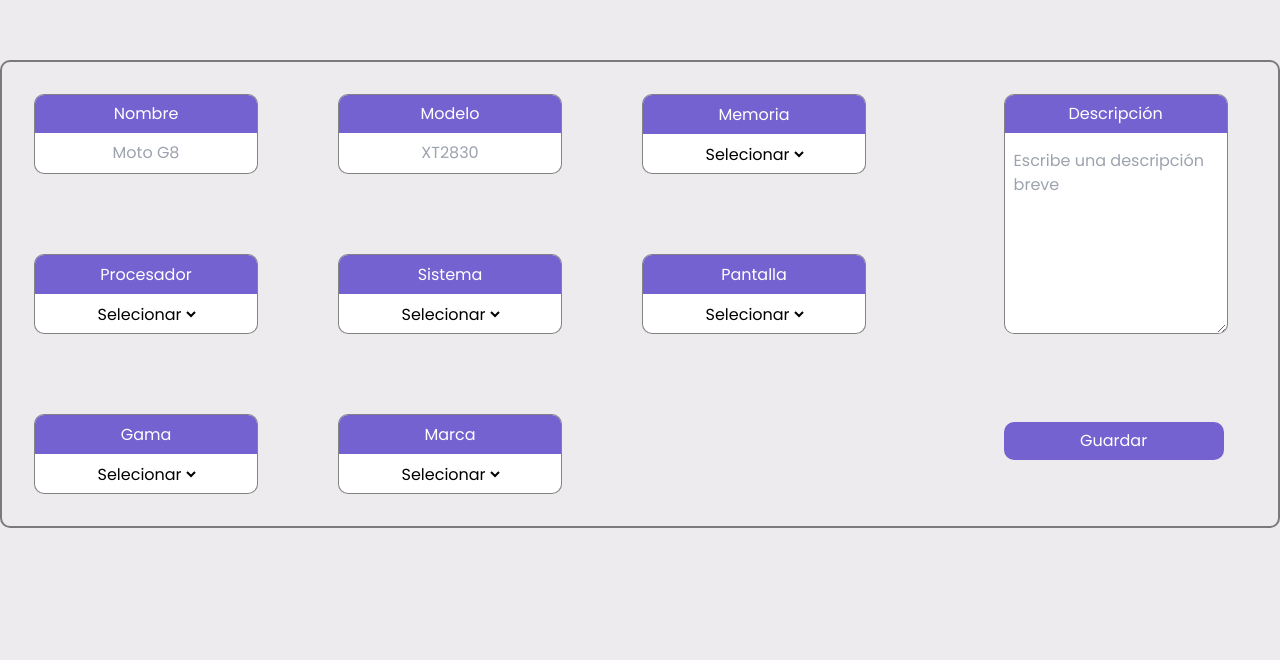
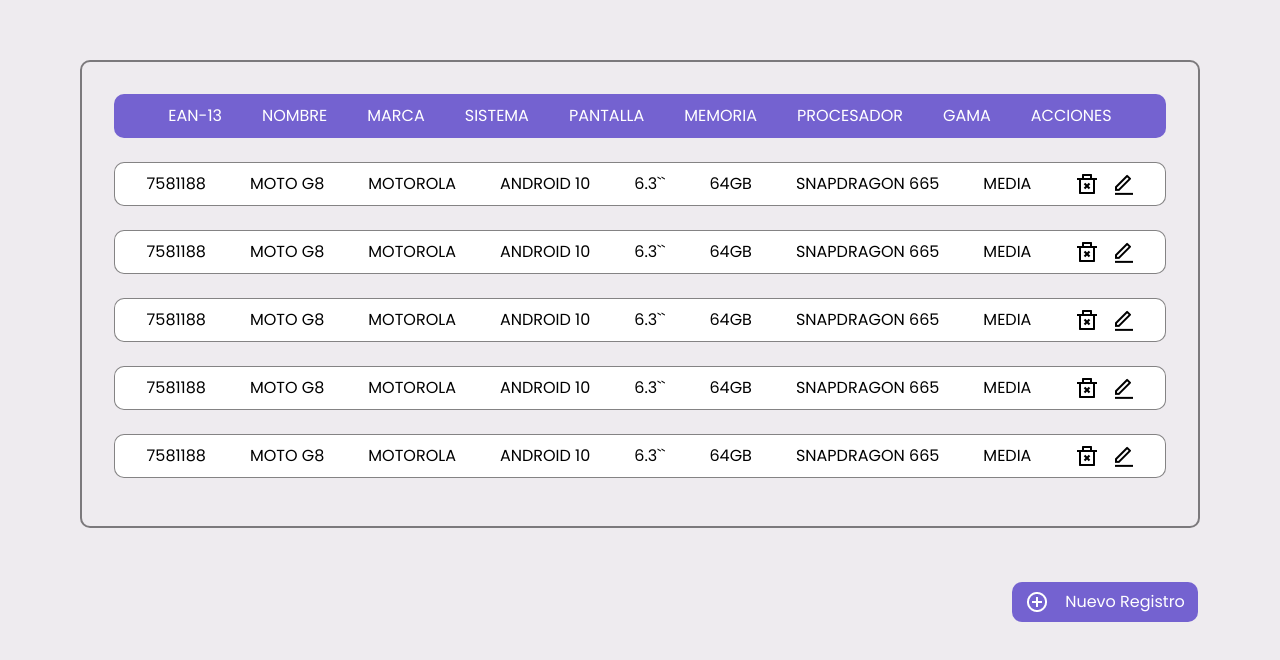
Before and after one commit to Trycatch-tv/f1it2-team-19, a React (Vite) app: page / in a window 1280 px wide. Shown: the part 106-766 px from the top of the page. Built offline with nearby package versions, Linux system fonts and the light colour scheme.

Commit message:
feat: added product in App.jsx

```diff
--- a/src/App.jsx
+++ b/src/App.jsx
@@ -1,10 +1,14 @@
 // import Login from './pages/login/Login.jsx'
-import AddProduct from './pages/AddProduct/AddProduct'
+// import AddProduct from './pages/AddProduct/AddProduct'
+// import AddInventory from './pages/AddInventory/AddInventory'
+import Product from './pages/Product/Product'
 function App () {
   return (
-      <main className='font-Poppins w-screen min-h-screen bg-background grid place-items-center'>
+      <main className='font-Poppins w-full min-h-screen px-20 bg-background grid place-items-center gap-20'>
         {/* <Login></Login> */}
-        <AddProduct></AddProduct>
+        {/* <AddProduct></AddProduct> */}
+        {/* <AddInventory></AddInventory> */}
+        <Product></Product>
       </main>
   )
 }
```
